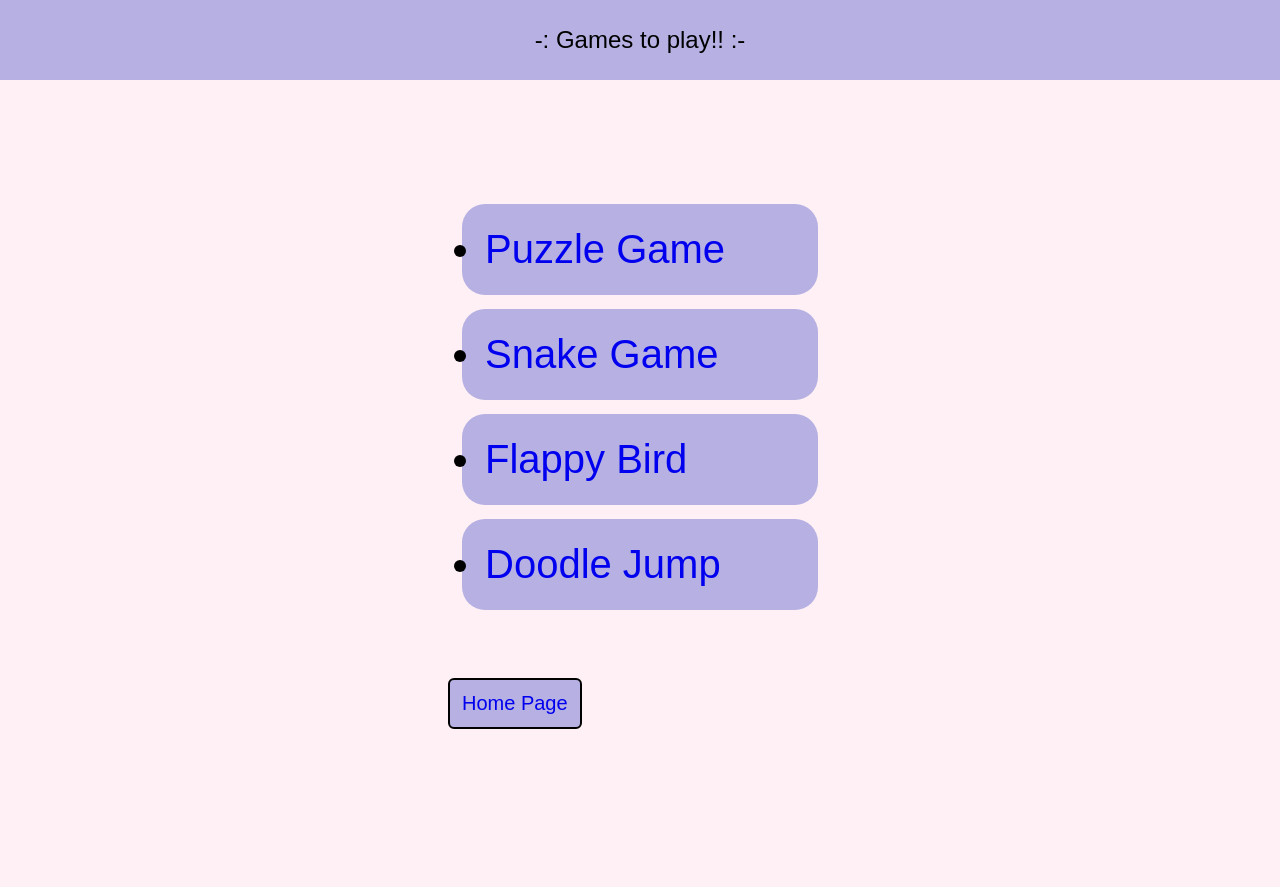
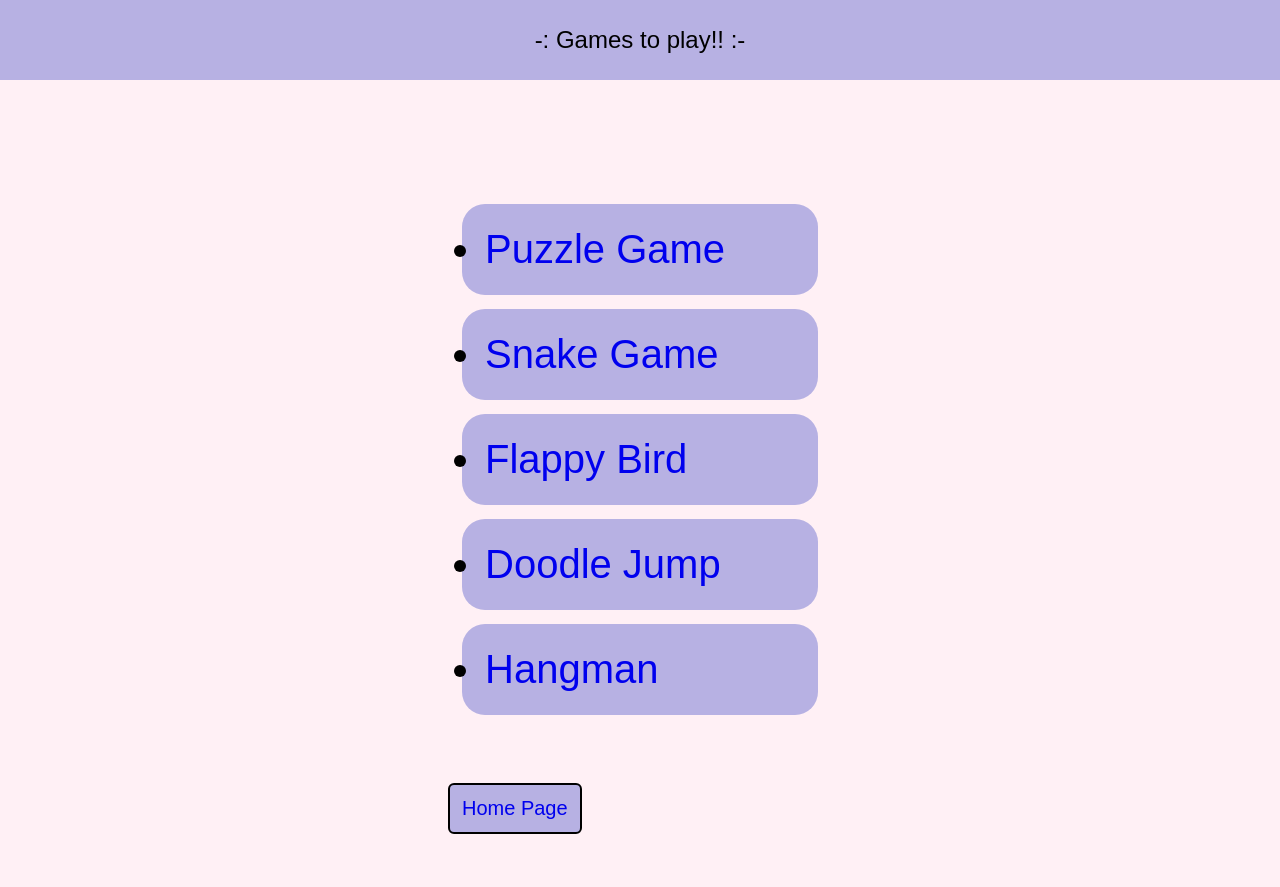
Before and after one commit to Routastha/portfolio_page, a plain HTML site: page Games.html in a window 1280 px wide. Drawn offline with Linux system fonts and the light colour scheme; a web font is replaced by a local one.

Commit message:
Update Games.html

```diff
--- a/Games.html
+++ b/Games.html
@@ -104,7 +104,12 @@
                         <ul>
                     <li><a href="doodle.html">Doodle Jump</li>
             </ul>
+            </div> <div class="container">
+                        <ul>
+                    <li><a href="hangman.html">Hangman</li>
+            </ul>
             </div>
+
     <div class="buttons">
         <button class="btn"><a href="index.html">Home Page</button></a>
     </div>
```
